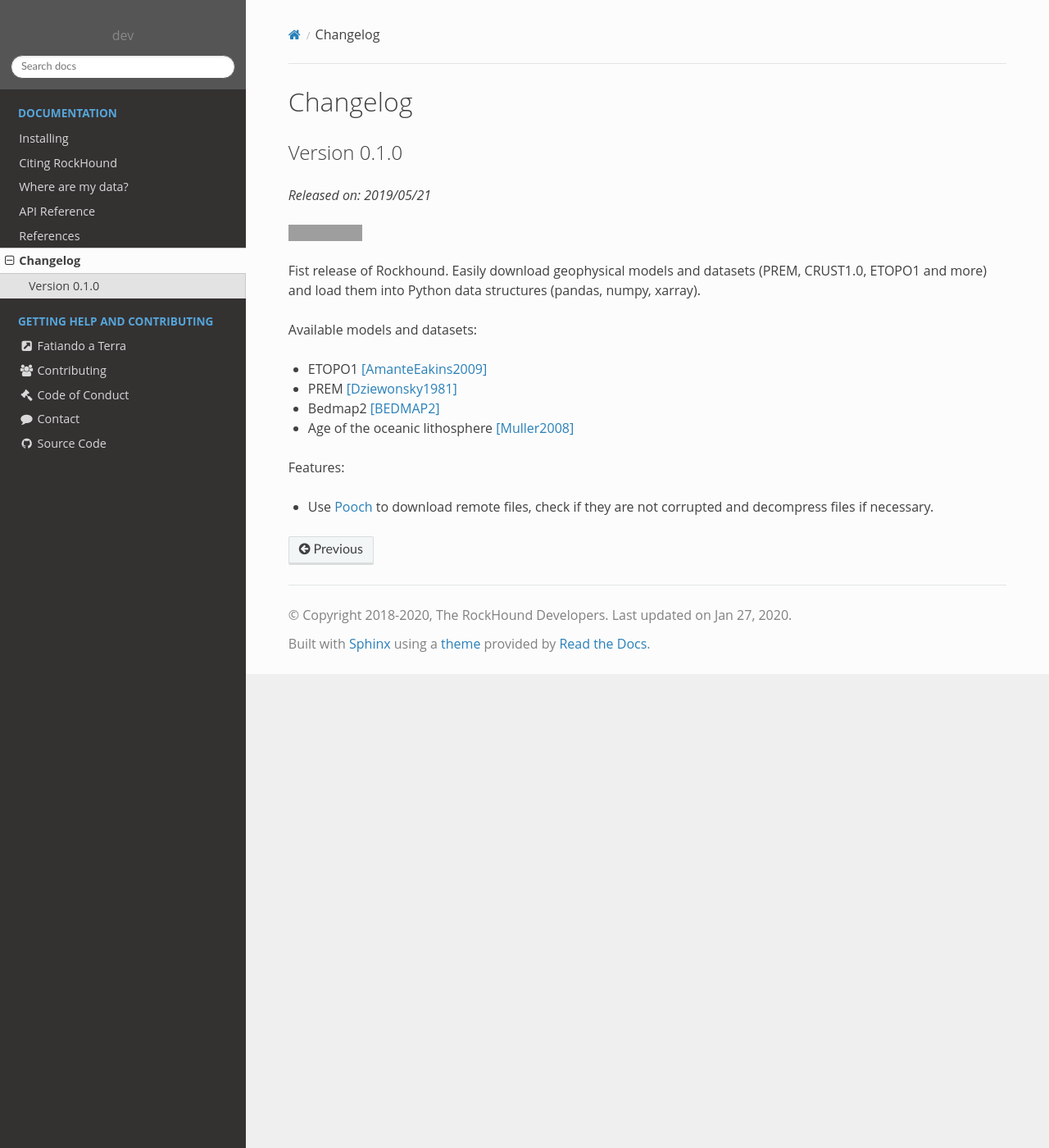
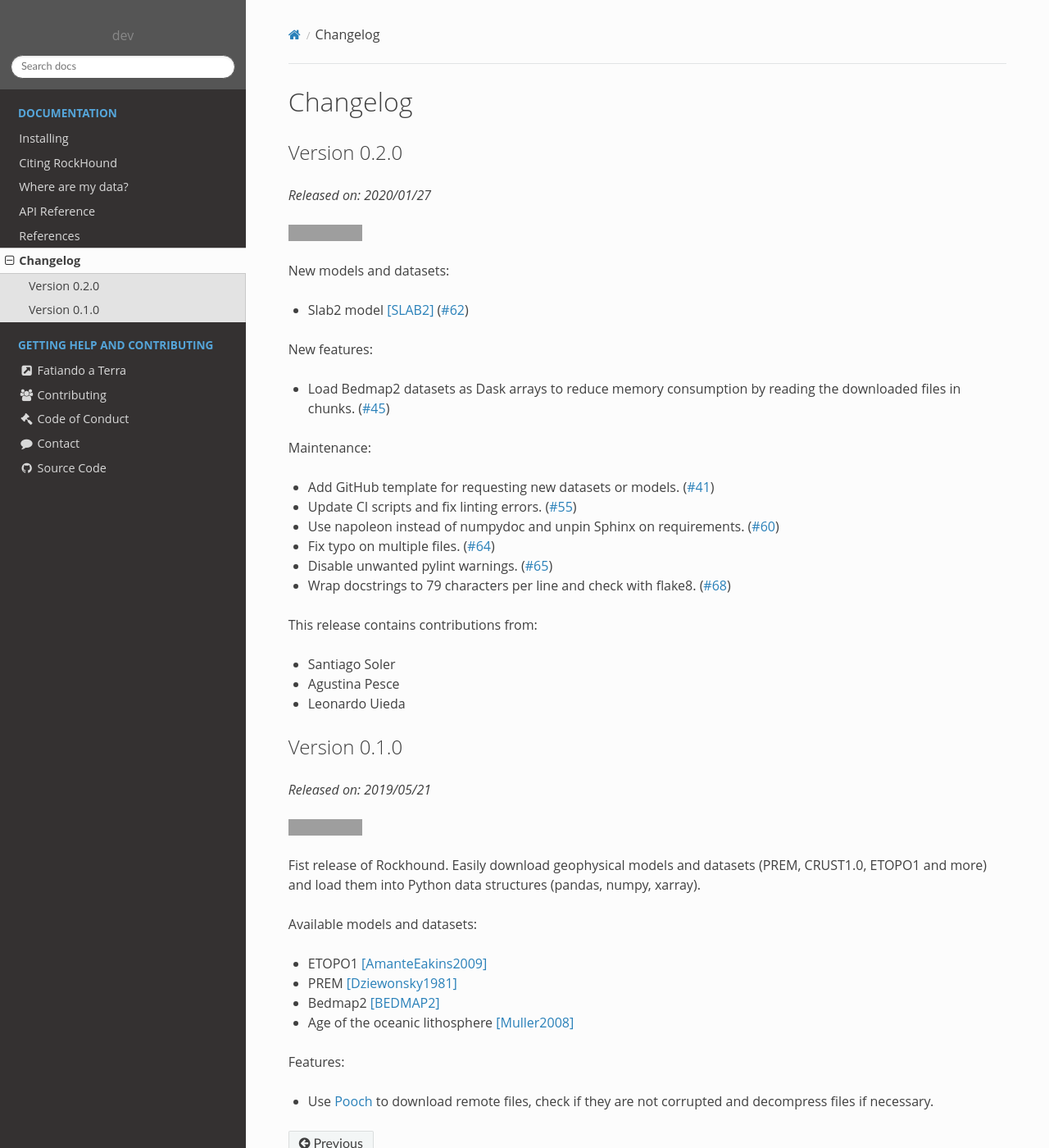
Before and after one commit to fatiando/rockhound, a Sphinx documentation site: the page built from doc/changes.rst, in a window 1280 px wide and 1400 px high. Shown: the whole window at 82% size. Built offline with Sphinx 7.4.7 and the Read the Docs theme 2.0.0, drawn with Linux system fonts in a browser that asks for light colours; pages that are not in the unit, such as notebooks, are missing from menus; grey boxes are pictures that could not be loaded.

Commit message:
Add changelog entry for v0.2.0 (#67)
Update doc/changes.rst including the changes for version v0.2.0.
Add link to v0.2.0 documentation on README.md.

```diff
--- a/README.rst
+++ b/README.rst
@@ -166,4 +166,5 @@
 * `Development <https://www.fatiando.org/rockhound/dev>`__ (reflects the *master* branch on
   Github)
 * `Latest release <https://www.fatiando.org/rockhound/latest>`__
+* `v0.2.0 <https://www.fatiando.org/rockhound/v0.2.0>`__
 * `v0.1.0 <https://www.fatiando.org/rockhound/v0.1.0>`__
--- a/doc/changes.rst
+++ b/doc/changes.rst
@@ -2,6 +2,46 @@
 
 Changelog
 =========
+
+Version 0.2.0
+-------------
+
+*Released on: 2020/01/27*
+
+.. image:: https://zenodo.org/badge/DOI/10.5281/zenodo.3627166.svg
+   :target: https://doi.org/10.5281/zenodo.3627166
+
+New models and datasets:
+
+- Slab2 model [SLAB2]_ (`#62 <https://github.com/fatiando/rockhound/pull/62>`__)
+
+New features:
+
+- Load Bedmap2 datasets as Dask arrays to reduce memory consumption by
+  reading the downloaded files in chunks.
+  (`#45 <https://github.com/fatiando/rockhound/pull/45>`__)
+
+Maintenance:
+
+- Add GitHub template for requesting new datasets or models.
+  (`#41 <https://github.com/fatiando/rockhound/pull/41>`__)
+- Update CI scripts and fix linting errors.
+  (`#55 <https://github.com/fatiando/rockhound/pull/55>`__)
+- Use napoleon instead of numpydoc and unpin Sphinx on requirements.
+  (`#60 <https://github.com/fatiando/rockhound/pull/60>`__)
+- Fix typo on multiple files.
+  (`#64 <https://github.com/fatiando/rockhound/pull/64>`__)
+- Disable unwanted pylint warnings.
+  (`#65 <https://github.com/fatiando/rockhound/pull/65>`__)
+- Wrap docstrings to 79 characters per line and check with flake8.
+  (`#68 <https://github.com/fatiando/rockhound/pull/68>`__)
+
+This release contains contributions from:
+
+- Santiago Soler
+- Agustina Pesce
+- Leonardo Uieda
+
 
 Version 0.1.0
 -------------
```
